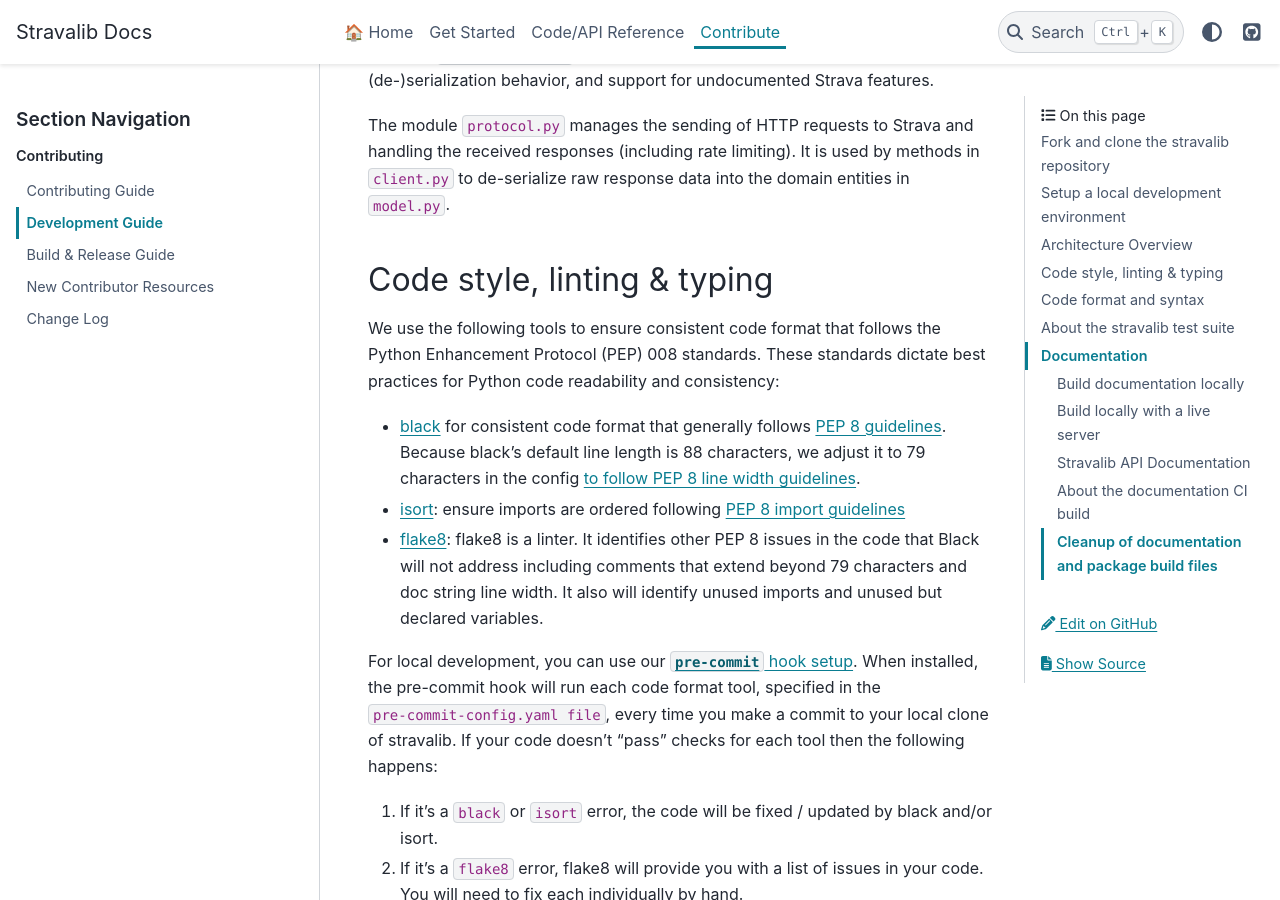
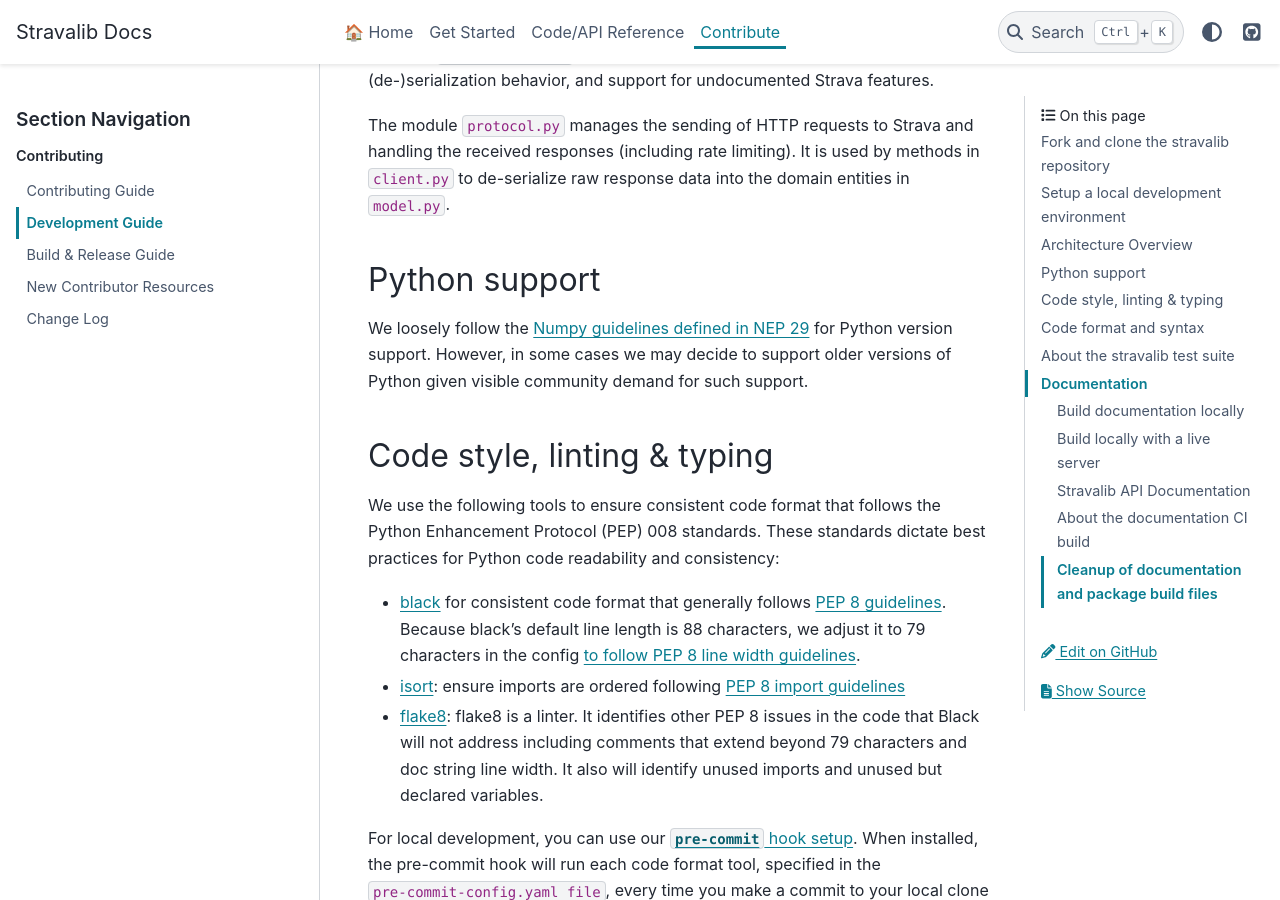
Before and after one commit to stravalib/stravalib, a Sphinx documentation site: the page built from docs/contributing/development-guide.md, in a window 1280 px wide and 900 px high, scrolled down 3398 px. Built offline with Sphinx 7.4.7 and the PyData theme 0.15.4, drawn with Linux system fonts in a browser that asks for light colours; the version number could not be read and is left out.

Commit message:
Fix: update docs around python support

```diff
--- a/docs/contributing/development-guide.md
+++ b/docs/contributing/development-guide.md
@@ -98,6 +98,13 @@
 to Strava and handling the received responses (including rate limiting).
 It is used by methods in `client.py` to de-serialize raw response data into
 the domain entities in `model.py`.
+
+## Python support
+We loosely follow the [Numpy guidelines defined in NEP 29](https://numpy.org/neps/nep-0029-deprecation_policy.html)
+for Python version support. However, in some cases we may decide to
+support older versions of Python given visible community demand for
+such support.
+
 
 ## Code style, linting & typing
 
--- a/pyproject.toml
+++ b/pyproject.toml
@@ -66,7 +66,7 @@
   "responses"
 ]
 docs = [
-  "sphinx==7.3.5",
+  "sphinx",
   "pydata-sphinx-theme",
   "autodoc_pydantic",
   "sphinx_remove_toctrees",
```
